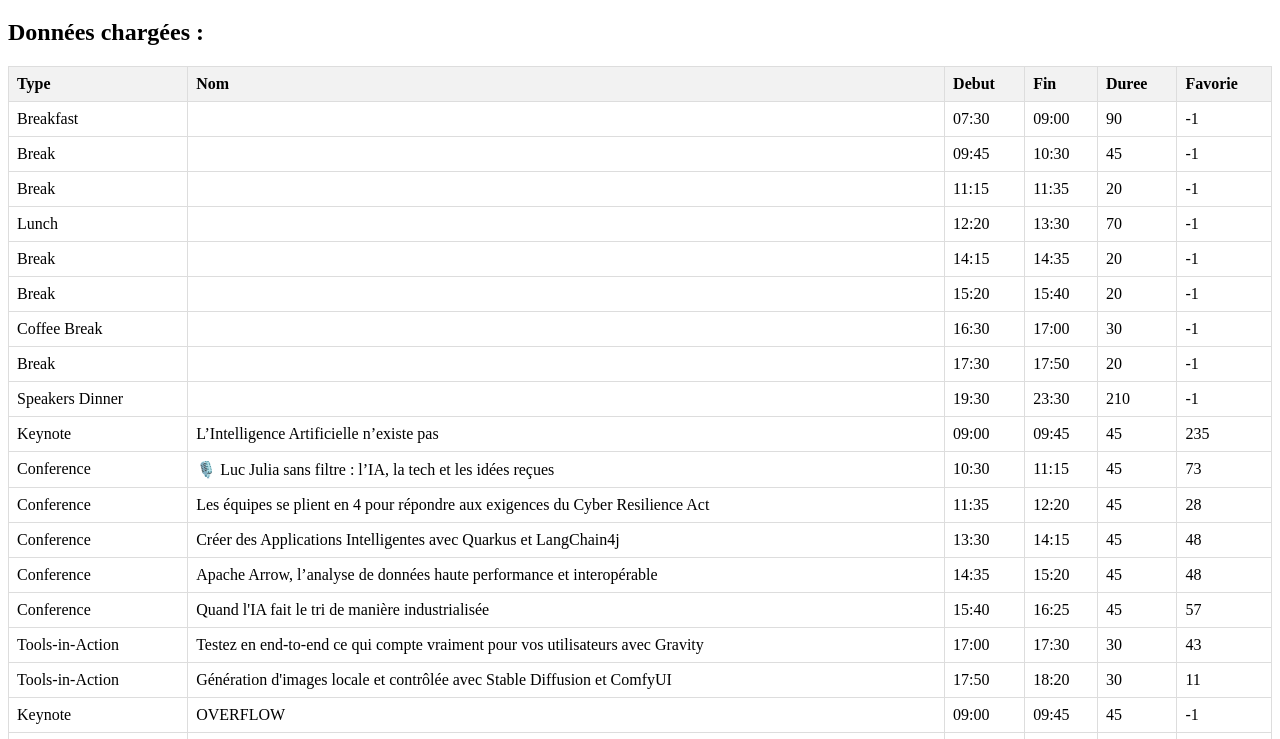
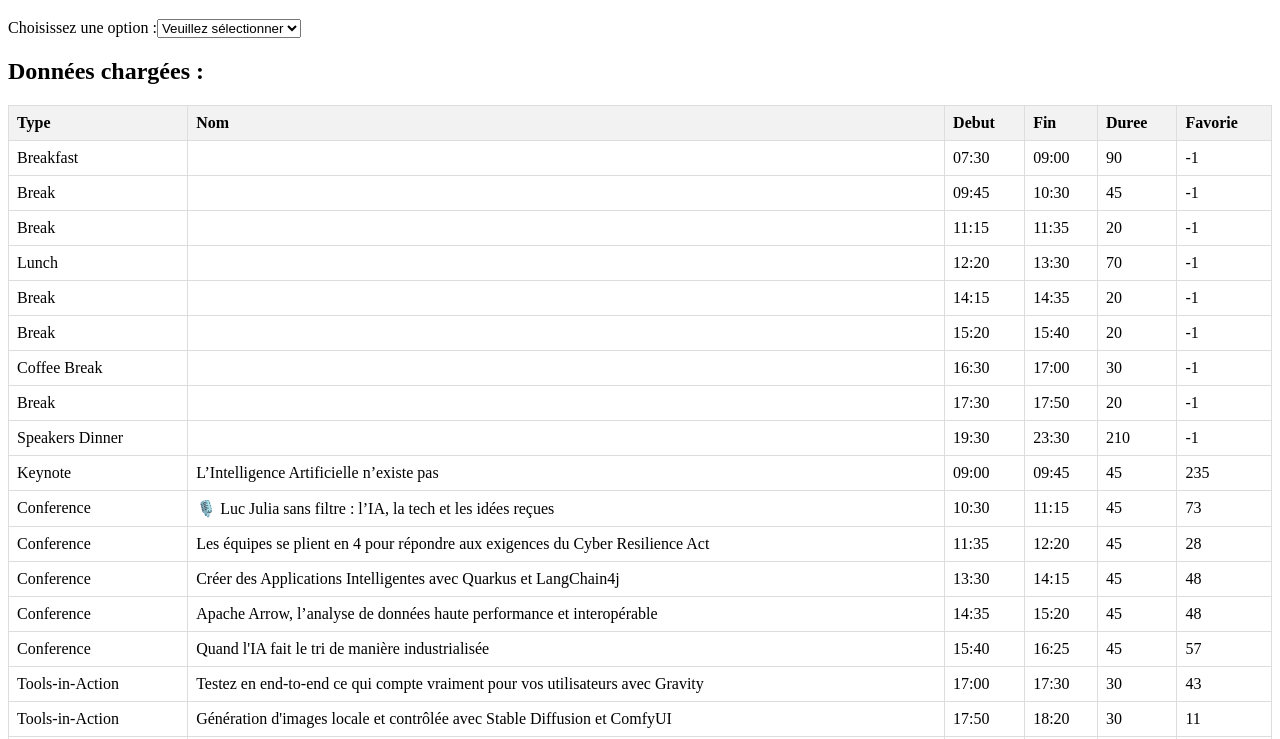
Before and after one commit to abarhub/test01, a plain HTML site: page docs/index.html in a window 1280 px wide. Shown: the part 61-800 px from the top of the page. Drawn offline with nearby package versions, Linux system fonts and the light colour scheme.

Commit message:
modification de la page web

```diff
--- a/docs/index.html
+++ b/docs/index.html
@@ -24,6 +24,19 @@
 <body>
     <div id="app">
         <h1>Vue.js 3</h1>
+        <div class="select-container">
+            <label for="options">Choisissez une option :</label>
+            <select id="options" v-model="selectedOption">
+                <option disabled value="">Veuillez sélectionner</option>
+                <option v-for="option in options" :value="option.value">
+                    {{ option.text }}
+                </option>
+            </select>
+        </div>
+
+        <p v-if="selectedOption">
+            Vous avez sélectionné : <strong>{{ getSelectedText() }}</strong>
+        </p>
 <!--        <template>-->
 <!--            <div>-->
 <!--                <select v-model="selectedOption" @change="handleOptionChange">-->
@@ -91,27 +104,33 @@
                 const loading = ref(false);
                 const error = ref(null);
                 const jsonFilePath = 'https://abarhub.github.io/test01/data_complet.json';
-                const options=ref([]);
-                const selectedOption=ref(null);
+                const listeComplete=ref({});
+                const jourSelectionner = ref(0);
+                //const options=ref([]);
+                //const selectedOption=ref(null);
 
 
                 const fetchData = async () => {
                     loading.value = true;
                     error.value = null;
-                    selectedOption.value = null;
-                    options.value=[
-                            { label: 'Option 1', value: 'option1' },
-                            { label: 'Option 2', value: 'option2' },
-                            { label: 'Option 3', value: 'option3' },
-                            ];
+                    //selectedOption.value = null;
+                    // options.value=[
+                    //         { label: 'Option 1', value: 'option1' },
+                    //         { label: 'Option 2', value: 'option2' },
+                    //         { label: 'Option 3', value: 'option3' },
+                    //         ];
                     try {
                         const response = await fetch(jsonFilePath);
                         if (!response.ok) {
                             throw new Error(`Erreur HTTP: ${response.status}`);
                         }
                         let tmp = await response.json();
-                        if(tmp&&tmp.liste1){
-                            data.value=tmp.liste1;
+                        if(tmp){
+                            listeComplete.value = tmp;
+                            if(tmp.liste1) {
+                                jourSelectionner.value = 1;
+                                data.value = tmp.liste1;
+                            }
                         }
                     } catch (err) {
                         error.value = err.message;
@@ -126,10 +145,41 @@
                 };
 
                 // Liste des options
-                const fruits = ref(['Pomme', 'Banane', 'Orange', 'Fraise'])
+                // const fruits = ref(['Pomme', 'Banane', 'Orange', 'Fraise'])
+                //
+                // // Valeur sélectionnée
+                // const selectedFruit = ref('')
 
-                // Valeur sélectionnée
-                const selectedFruit = ref('')
+                const selectedOption = ref('');
+
+                const options = ref([
+                    { value: '1', text: 'Mercredi' },
+                    { value: '2', text: 'Jeudi' },
+                    { value: '3', text: 'Vendredi' }
+                ]);
+
+                const getSelectedText = () => {
+                    const option = options.value.find(opt => opt.value === selectedOption.value);
+                    let nb=selectedOption.value;
+                    if(nb){
+                        console.log('nb selected', nb);
+                        if(nb>=1&&nb<=3){
+
+                            if(nb===1){
+                                jourSelectionner.value = 1;
+                                data.value = listeComplete.value.liste1;
+                            } else if(nb===2){
+                                jourSelectionner.value = 2;
+                                data.value = listeComplete.value.liste2;
+                            } else if(nb===3){
+                                jourSelectionner.value = 3;
+                                data.value = listeComplete.value.liste3;
+                            }
+                            console.log('jour selected', jourSelectionner.value, data.value.length);
+                        }
+                    }
+                    return option ? option.text : '';
+                };
 
                 fetchData();
 
@@ -137,11 +187,16 @@
                     data,
                     loading,
                     error,
+                    listeComplete,
+                    jourSelectionner,
+                    // options,
+                    // selectedOption,
+                    handleOptionChange,
+                    // fruits,
+                    // selectedFruit
+                    selectedOption,
                     options,
-                    selectedOption,
-                    handleOptionChange,
-                    fruits,
-                    selectedFruit
+                    getSelectedText
                 };
             },
             handleOptionChange() {
```
